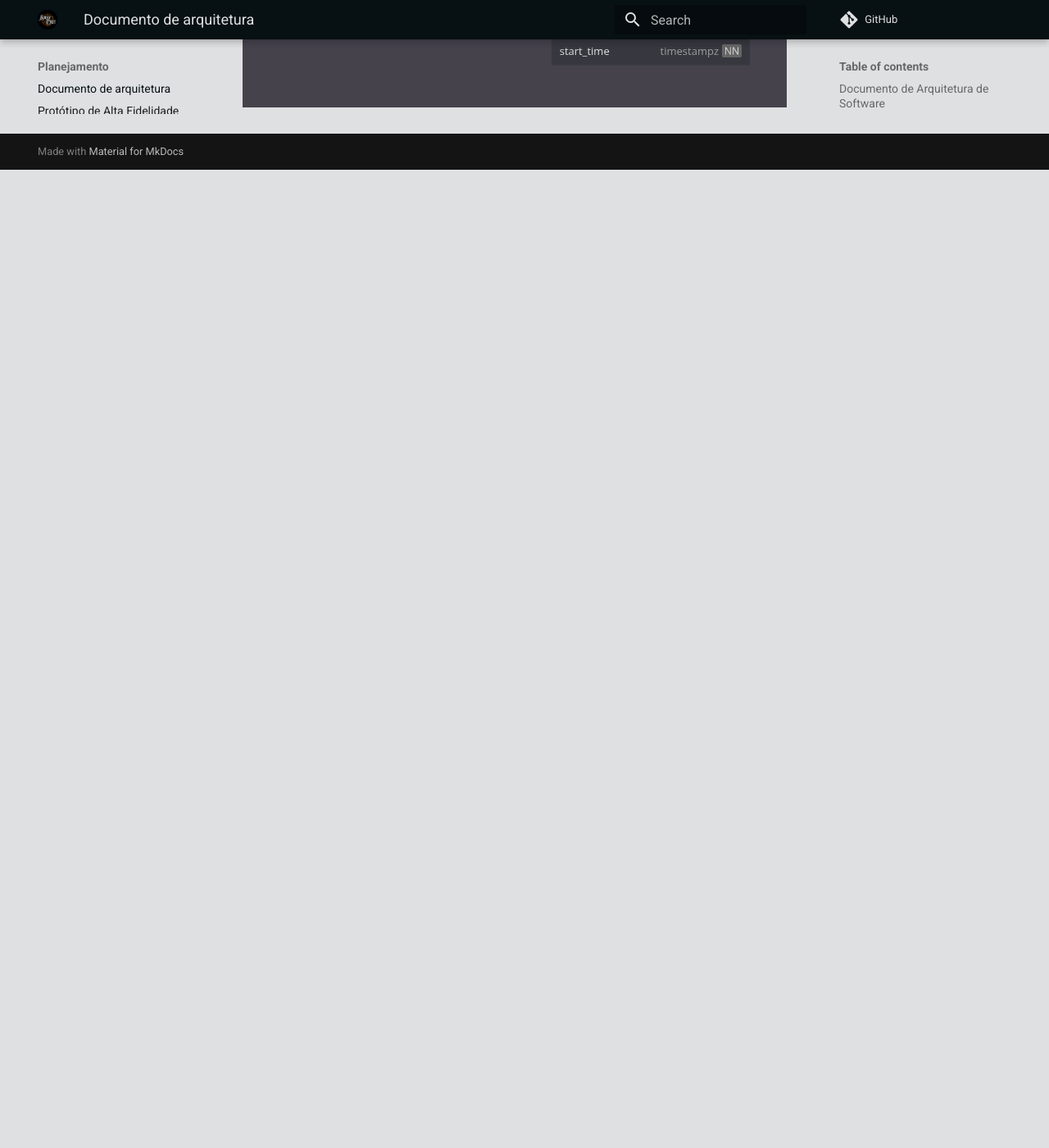
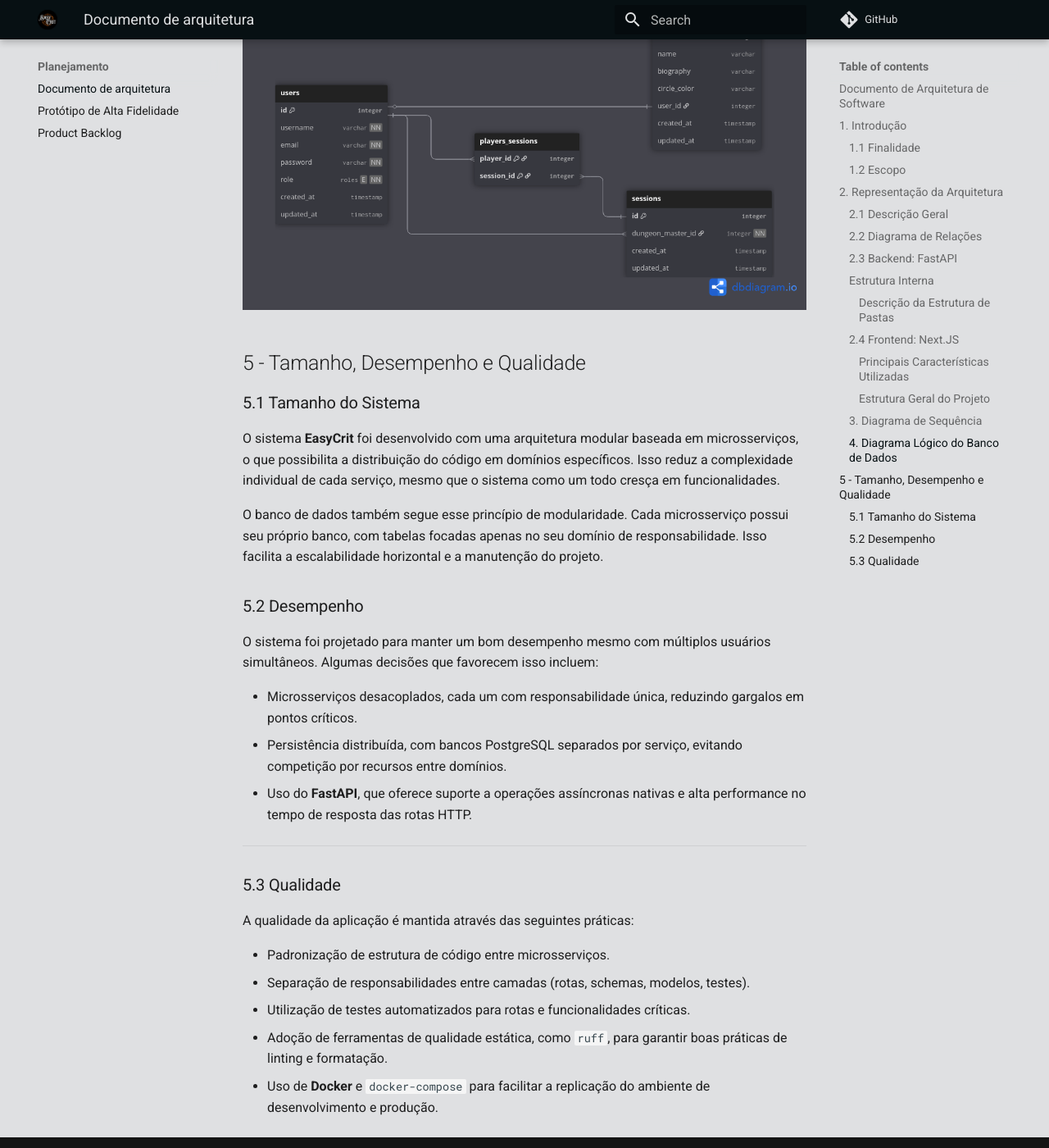
Before and after one commit to fga-eps-mds/2025.1-EasyCrit-docs, an MkDocs documentation site: the page built from docs/artefatos/doc_arquitetura.md, in a window 1280 px wide and 1400 px high, scrolled down 6379 px. Shown: the whole window at 82% size. Built offline with MkDocs 1.6.1 and Material for MkDocs 9.7.7, drawn with Linux system fonts in a browser that asks for light colours; comment, search, counter and statistics services are not loaded; before the commit the page ends 6586 px from its top, so only the background shows below that.

Commit message:
docs: add diagram and file structure diagrams to architecture docs

```diff
--- a/docs/artefatos/doc_arquitetura.md
+++ b/docs/artefatos/doc_arquitetura.md
@@ -124,4 +124,36 @@
 
 ### 4. Diagrama Lógico do Banco de Dados
 
-[![Diagrama ER](../assets/diagrama_bancos.png)](../assets/diagrama_bancos.png)
+[![Diagrama map ](../assets/dldmap.png)](../assets/dldmap.png)
+
+[![Diagrama dld main](../assets/dld-main.png)](../assets/dld-main.png)
+
+
+## 5 - Tamanho, Desempenho e Qualidade
+
+### 5.1 Tamanho do Sistema
+
+O sistema **EasyCrit** foi desenvolvido com uma arquitetura modular baseada em microsserviços, o que possibilita a distribuição do código em domínios específicos. Isso reduz a complexidade individual de cada serviço, mesmo que o sistema como um todo cresça em funcionalidades.
+
+O banco de dados também segue esse princípio de modularidade. Cada microsserviço possui seu próprio banco, com tabelas focadas apenas no seu domínio de responsabilidade. Isso facilita a escalabilidade horizontal e a manutenção do projeto.
+
+
+### 5.2 Desempenho
+
+O sistema foi projetado para manter um bom desempenho mesmo com múltiplos usuários simultâneos. Algumas decisões que favorecem isso incluem:
+
+- Microsserviços desacoplados, cada um com responsabilidade única, reduzindo gargalos em pontos críticos.
+- Persistência distribuída, com bancos PostgreSQL separados por serviço, evitando competição por recursos entre domínios.
+- Uso do **FastAPI**, que oferece suporte a operações assíncronas nativas e alta performance no tempo de resposta das rotas HTTP.
+
+---
+
+### 5.3 Qualidade
+
+A qualidade da aplicação é mantida através das seguintes práticas:
+
+- Padronização de estrutura de código entre microsserviços.
+- Separação de responsabilidades entre camadas (rotas, schemas, modelos, testes).
+- Utilização de testes automatizados para rotas e funcionalidades críticas.
+- Adoção de ferramentas de qualidade estática, como `ruff`, para garantir boas práticas de linting e formatação.
+- Uso de **Docker** e `docker-compose` para facilitar a replicação do ambiente de desenvolvimento e produção.
```
Also changed, not shown: docs/assets/dia_relacao.jpg, docs/assets/dld-main.png (added), docs/assets/dldmap.png (added).
